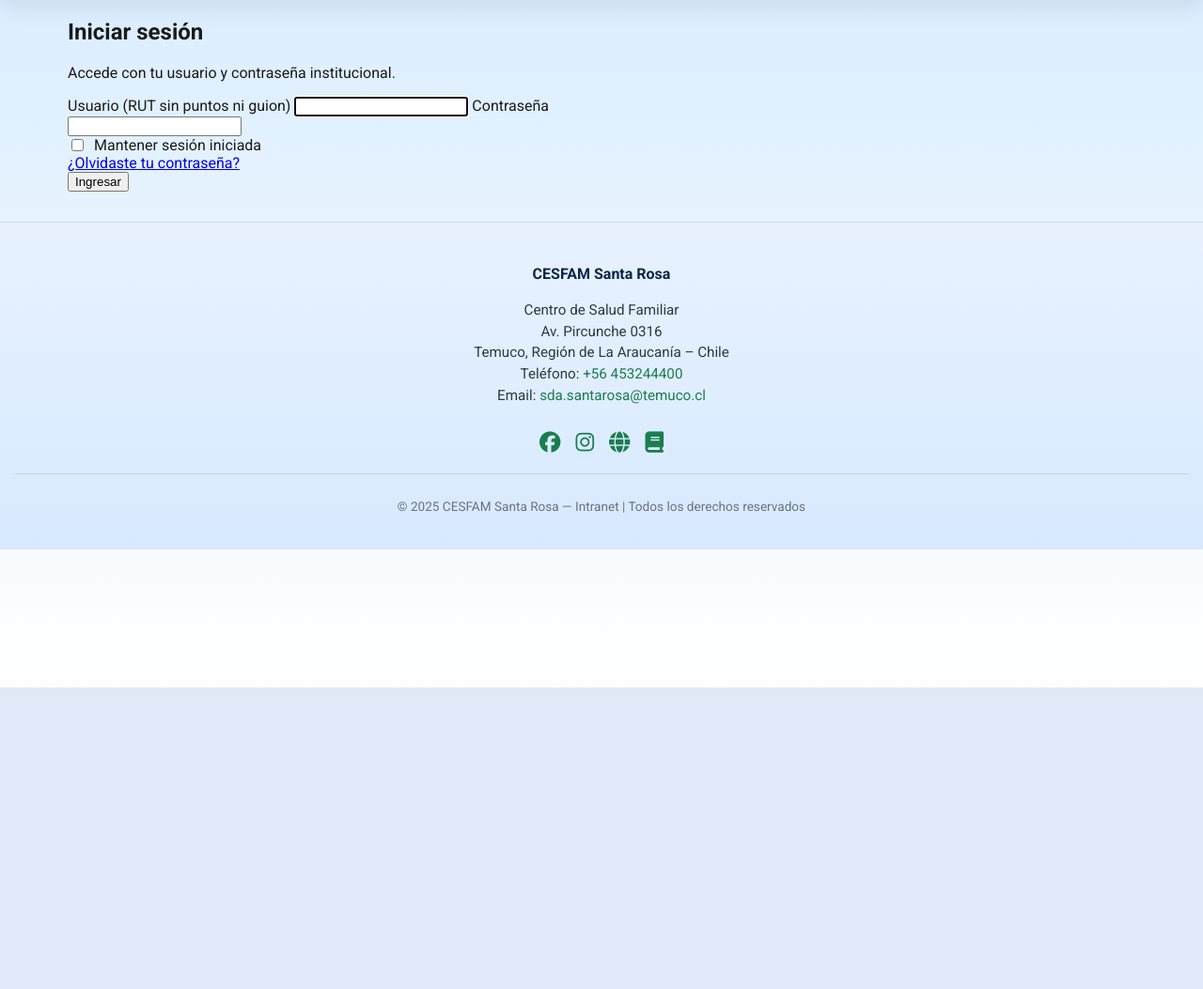
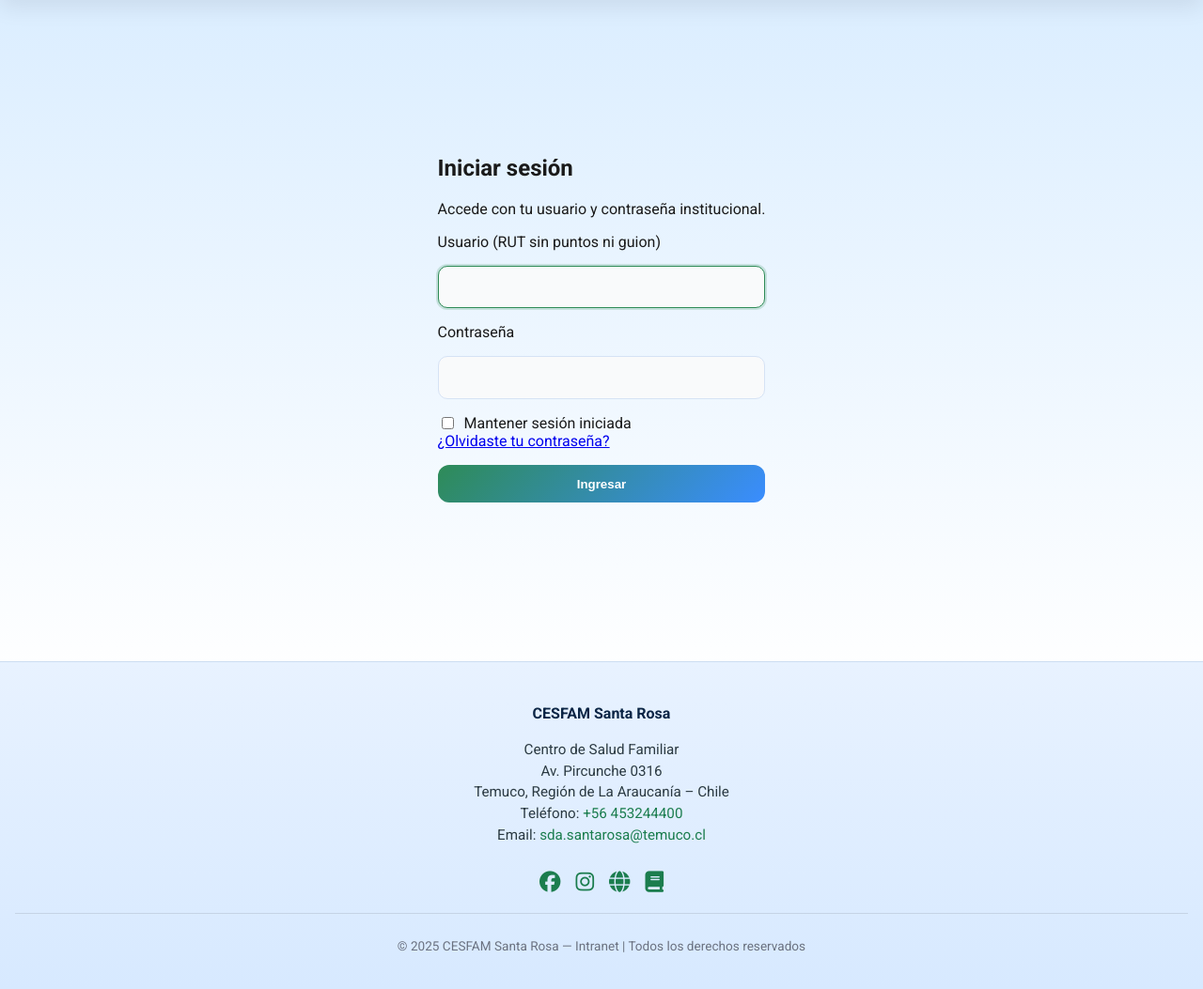
Before and after one commit to ktastrophick/INTRANET_CESFAM, a Django app: page /login/ in a window 1280 px wide. Shown: the part 68-1121 px from the top of the page at 94% size. Before the commit the page ends 800 px from the top, so only its background shows below. Run offline with Django 5.2, Linux system fonts and the light colour scheme.

Commit message:
autenticacion

```diff
--- a/Backend/static/css/autenticacion.css
+++ b/Backend/static/css/autenticacion.css
@@ -1,81 +1,88 @@
-/* Paleta armoniosa sobre tu base */
-.login-wrapper {
-    max-width: 420px;
-    margin: 3rem auto;
-    padding: 2rem;
-    background: var(--white);
-    border-radius: 16px;
-    box-shadow: var(--shadow);
+/* === LOGIN CESFAM SANTA ROSA === */
+/* === Ajuste visual del contenedor de login === */
+    .page-content {
+    display: flex;
+    justify-content: center;
+    align-items: center;
+    min-height: 75vh;
+    }
+
+    .login-container {
+    width: 100%;
+    max-width: 380px;
+    margin: 2rem auto;
+    padding: 2rem 1.8rem;
+    background: #068ce6cc;
+    border-radius: 14px;
+    box-shadow: 0 6px 20px rgba(0, 0, 0, 0.08);
     text-align: center;
-}
+    backdrop-filter: blur(6px);
+    }
 
-.login-wrapper h2 {
-    margin: 0 0 .75rem 0;
+    .login-container h2 {
+    font-size: 1.5rem;
+    margin-bottom: 0.25rem;
     color: var(--navy);
-    font-weight: 800;
-}
+    }
 
-.login-wrapper p {
+    .login-container p {
+    font-size: 0.95rem;
     color: var(--muted);
-    margin: 0 0 1rem 0;
-}
+    margin-bottom: 1.2rem;
+    }
 
+
+/* Formulario */
 .login-form {
-    display: grid;
-    gap: .85rem;
+    display: flex;
+    flex-direction: column;
+    gap: 1rem;
     text-align: left;
 }
 
-.login-form label {
-    font-weight: 600;
+/* Campos */
+.login-form input[type="text"],
+.login-form input[type="password"] {
+    width: 100%;
+    padding: 0.8rem 1rem;
+    border-radius: 10px;
+    border: 1px solid #d6e3f5;
+    background-color: #f9fafb;
+    font-size: 1rem;
     color: var(--text);
+    transition: all 0.2s ease;
 }
 
-.login-form input {
-    width: 100%;
-    padding: .75rem 1rem;
-    border-radius: 12px;
-    border: 1px solid #d6e3f5;
+.login-form input:focus {
+    border-color: var(--green-500);
+    box-shadow: 0 0 0 2px rgba(46, 139, 87, 0.2);
     outline: none;
 }
 
-.login-form input:focus {
-    border-color: var(--blue-500);
-}
-
+/* Botón */
 .login-btn {
-    width: 100%;
-    padding: .8rem 1.2rem;
-    border: 0;
+    background: linear-gradient(135deg, var(--green-500), var(--blue-500));
+    color: #fff;
+    font-weight: 700;
+    padding: 0.8rem;
+    border: none;
     border-radius: 12px;
-    background: linear-gradient(135deg, var(--blue-500), var(--green-500));
-    color: #fff;
-    font-weight: 800;
     cursor: pointer;
+    transition: all 0.25s ease;
 }
 
 .login-btn:hover {
-    filter: brightness(1.05);
+    transform: translateY(-2px);
+    filter: brightness(1.1);
 }
 
-.form-error,
-.non-field-errors {
-    color: #dc2626;
-    font-size: .95rem;
+/* Mensajes de error */
+.form-error {
+    color: #d00;
+    background: #ffe5e5;
+    padding: 0.6rem;
+    border-radius: 8px;
+    font-size: 0.9rem;
+    text-align: center;
+    margin-top: 1rem;
 }
-
-.help-row {
-    display: flex;
-    justify-content: space-between;
-    align-items: center;
-}
-
-.small-link {
-    font-size: .9rem;
-    color: var(--navy);
-    text-decoration: none;
-}
-
-.small-link:hover {
-    text-decoration: underline;
-}
--- a/Backend/templates/base/includes/head.html
+++ b/Backend/templates/base/includes/head.html
@@ -19,5 +19,6 @@
     {% block extra_css %}
     <link rel="stylesheet" href="{% static 'css/inicio.css' %}">
     <link rel="stylesheet" href="{% static 'css/perfil.css' %}">
+    <link rel="stylesheet" href="{% static 'css/autenticacion.css' %}">
     {% endblock %}
 </head>
```
